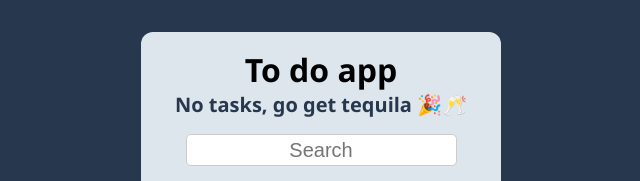
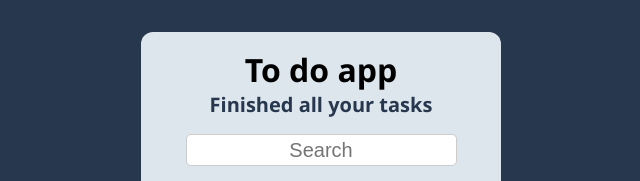
Before and after one commit to GersenX3/taskTune, a React (Vite) app: page / in a window 1280 px wide. Shown: the top 181 px of the page, without its empty margins (319-959 px from the left). Built offline with nearby package versions, Linux system fonts and the light colour scheme.

Commit message:
Frase cambiada

```diff
--- a/src/components/jsx/TodoCounter.jsx
+++ b/src/components/jsx/TodoCounter.jsx
@@ -14,7 +14,7 @@ function TodoCounter() {
       <div className='title'>
         <h1 id='titulo'>To do app</h1>
         {(completedTodos==totalTodos) &&
-                <h1>No tasks, go get tequila 🎉🥂</h1>
+                <h1>Finished all your tasks</h1>
         }
         {(completedTodos!=totalTodos) &&
                 <h1>You have completed <span>{completedTodos}</span> of <span>{totalTodos}</span> To do's</h1>
```
